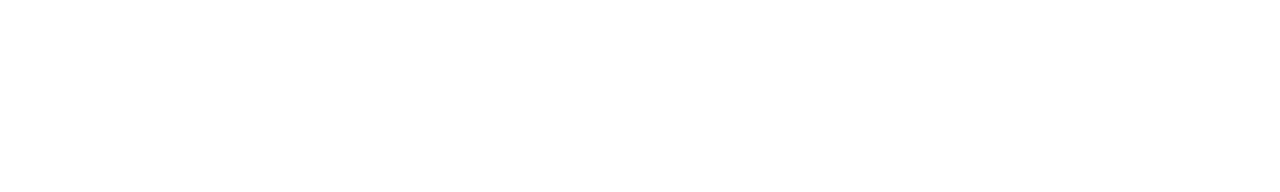
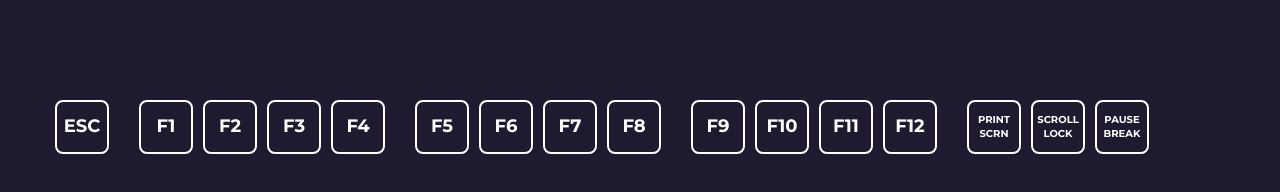
Before and after one commit to MateusDanieel/Keyboard, a website: page app/index.html in a window 1280 px wide. Drawn offline with Linux system fonts and the light colour scheme; files that its build step writes are made by us from their sources.

Commit message:
feat: add keys stylesheet

```diff
--- a/app/index.html
+++ b/app/index.html
@@ -3,10 +3,10 @@
 <head>
     <meta http-equiv="X-UA-Compatible" content="IE=edge">
     <meta charset="utf-8">
-    <title></title>
+    <title>ABNT/ABNT2 KEYBOARD TEST</title>
     <meta name="description" content="">
     <meta name="viewport" content="width=device-width, initial-scale=1">
-    <meta property="og:title" content="">
+    <meta property="og:title" content="ABNT/ABNT2 KEYBOARD TEST">
     <meta property="og:type" content="">
     <meta property="og:url" content="">
     <meta property="og:image" content="">
@@ -14,11 +14,102 @@
     <link rel="apple-touch-icon" href="icon.png">
     <!--[if IE]><link rel="shortcut icon" href="favicon.ico"><![endif]-->
     <link rel="icon" href="icon.png">
+    <link rel="preconnect" href="https://fonts.googleapis.com">
+    <link rel="preconnect" href="https://fonts.gstatic.com" crossorigin>
+    <link href="https://fonts.googleapis.com/css2?family=Montserrat:ital,wght@0,100;0,200;0,300;0,400;0,500;0,600;0,700;0,800;0,900;1,100;1,200;1,300;1,400;1,500;1,600;1,700;1,800;1,900&display=swap" rel="stylesheet">
     <link rel="stylesheet" type="text/css" media="screen" href="dist/css/style.min.css">
     <meta name="theme-color" content="#fafafa">
 </head>
 <body>
 
+    <main class="sec-main">
+
+        <div class="container">
+
+            <div class="sec-main__keyboard">
+
+                <div class="sec-main__keyboard__row">
+
+                    <div class="sec-main__keyboard__row__keygroup">
+                        <span class="sec-main__keyboard__row__key" data-keycode="27">
+                            ESC
+                        </span>
+                    </div>
+
+                    <div class="sec-main__keyboard__row__keygroup">
+                        <span class="sec-main__keyboard__row__key" data-keycode="112">
+                            F1
+                        </span>
+
+                        <span class="sec-main__keyboard__row__key" data-keycode="113">
+                            F2
+                        </span>
+
+                        <span class="sec-main__keyboard__row__key" data-keycode="114">
+                            F3
+                        </span>
+
+                        <span class="sec-main__keyboard__row__key" data-keycode="115">
+                            F4
+                        </span>
+                    </div>
+
+                    <div class="sec-main__keyboard__row__keygroup">
+                        <span class="sec-main__keyboard__row__key"  data-keycode="116">
+                            F5
+                        </span>
+
+                        <span class="sec-main__keyboard__row__key" data-keycode="117">
+                            F6
+                        </span>
+
+                        <span class="sec-main__keyboard__row__key" data-keycode="118">
+                            F7
+                        </span>
+
+                        <span class="sec-main__keyboard__row__key" data-keycode="119">
+                            F8
+                        </span>
+                    </div>
+
+                    <div class="sec-main__keyboard__row__keygroup">
+                        <span class="sec-main__keyboard__row__key" data-keycode="120">
+                            F9
+                        </span>
+
+                        <span class="sec-main__keyboard__row__key" data-keycode="121">
+                            F10
+                        </span>
+
+                        <span class="sec-main__keyboard__row__key" data-keycode="122">
+                            F11
+                        </span>
+
+                        <span class="sec-main__keyboard__row__key" data-keycode="123">
+                            F12
+                        </span>
+                    </div>
+
+                    <div class="sec-main__keyboard__row__keygroup">
+                        <span class="sec-main__keyboard__row__key" data-keycode="44">
+                            PRINT SCRN
+                        </span>
+
+                        <span class="sec-main__keyboard__row__key" data-keycode="145">
+                            SCROLL LOCK
+                        </span>
+
+                        <span class="sec-main__keyboard__row__key" data-keycode="19">
+                            PAUSE BREAK
+                        </span>
+
+                    </div>
+
+                </div>
+            </div>
+        </div>
+    </main>
+
     <script src="dist/js/script.min.js"></script>
 </body>
 </html>
--- a/app/src/js/main.js
+++ b/app/src/js/main.js
@@ -0,0 +1,28 @@
+(function() {
+    'use strict';
+
+    var keyboardKeys = document.querySelectorAll('.sec-main__keyboard__row__key');
+
+    keyboardKeys.forEach((keyboardKey) => {
+
+        if(keyboardKey.innerText.length > 3) {
+            keyboardKey.setAttribute('style', 'font-size: 10px !important;');
+        }
+
+        document.addEventListener('keypress', function(e) {
+            console.log(e.keyCode)
+
+            if (keyboardKey.innerText == e.key || keyboardKey.dataset.keycode == e.keyCode) {
+
+                if (keyboardKey.classList.contains('checked')) {
+                    keyboardKey.classList.remove('checked');
+                } else {
+                    keyboardKey.classList.add('checked');
+                }
+
+            }
+
+        });
+
+    });
+})();
--- a/app/src/scss/_base.scss
+++ b/app/src/scss/_base.scss
@@ -7,3 +7,18 @@
 @custom-media --deskMini (width > 992px);
 @custom-media --desk (width > 1248px);
 @custom-media --deskWide (width > 1440px);
+
+.container {
+    width: 100%;
+    max-width: 1170px;
+    margin: 0 auto;
+}
+
+body {
+    background-color: #201a30;
+    color: #FFF;
+    font-family: 'Montserrat', sans-serif;
+    -webkit-user-select: none; /* Safari */
+    -ms-user-select: none; /* IE 10 and IE 11 */
+    user-select: none; /* Standard syntax */
+}
--- a/app/src/scss/_layout.scss
+++ b/app/src/scss/_layout.scss
@@ -0,0 +1,34 @@
+.sec-main {
+    margin: 100px 0 0;
+
+    &__keyboard {
+        &__row {
+            display: flex;
+
+            &__keygroup {
+                display: flex;
+                margin: 0 20px 0 0;
+            }
+
+            &__key {
+                text-align: center;
+                display: flex;
+                justify-content: center;
+                align-items: center;
+                font-size: 18px;
+                width: 50px;
+                height: 50px;
+                border: 2px solid #FFF;
+                margin: 0 10px 0 0;
+                border-radius: 8px;
+                font-weight: 700;
+                cursor: default;
+
+                &.checked {
+                    background-color: #0df5e3;
+                }
+            }
+        }
+    }
+
+}
```
Also changed, not shown: app/dist/css/style.min.css, app/dist/js/script.min.js, 1 other file.
